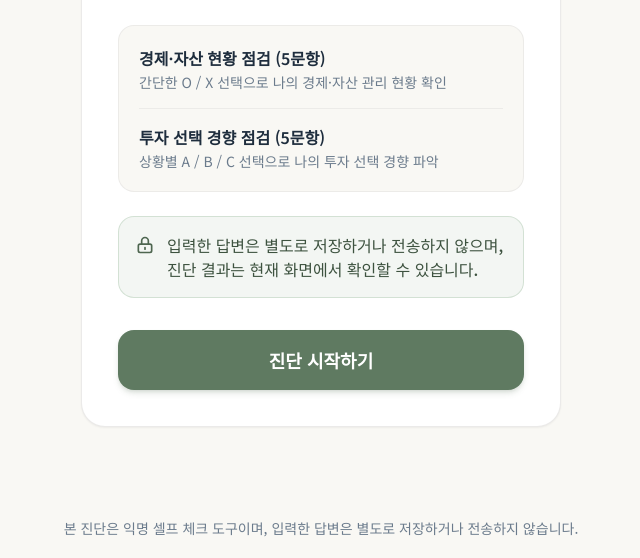
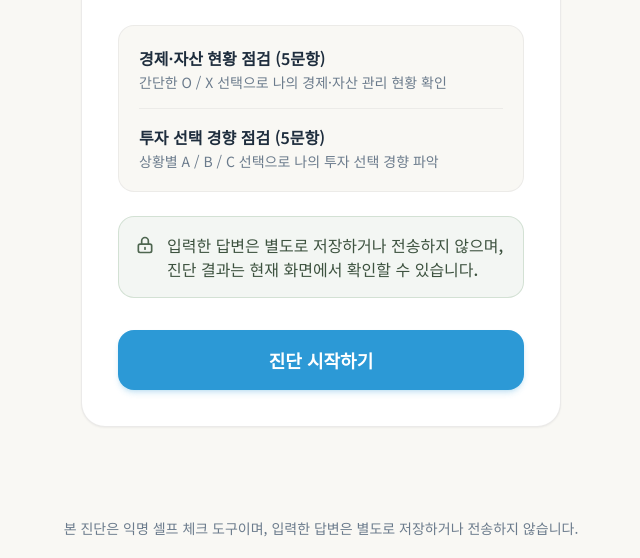
Before and after one commit to josephdpog/finance, a plain HTML site: page index.html in a window 1280 px wide. Shown: the part 242-800 px from the top of the page, without its empty margins (319-959 px from the left). Drawn offline with nearby package versions, Linux system fonts and the light colour scheme.

Commit message:
Update index.html
COLORS

```diff
--- a/index.html
+++ b/index.html
@@ -28,14 +28,14 @@
               50: '#F2F5F2',
               100: '#E2EBE2',
               200: '#C5D7C6',
-              500: '#5F7A61',
+              500: '#2C99D6',
               600: '#4E6650',
               700: '#3D523F',
             },
             warm: {
               50: '#FDF7F2',
               100: '#F8E9DC',
-              500: '#C47D55',
+              500: '#EB2F33',
             }
           }
         }
```
